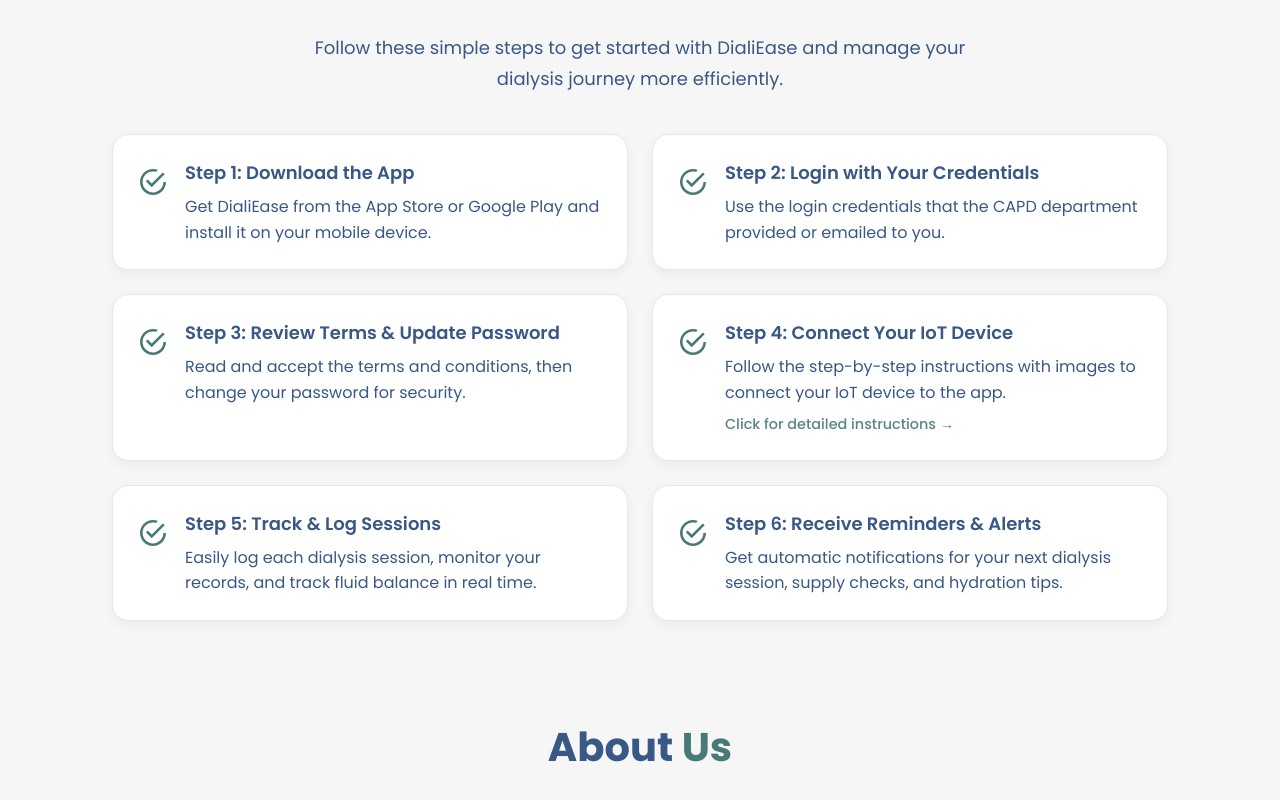
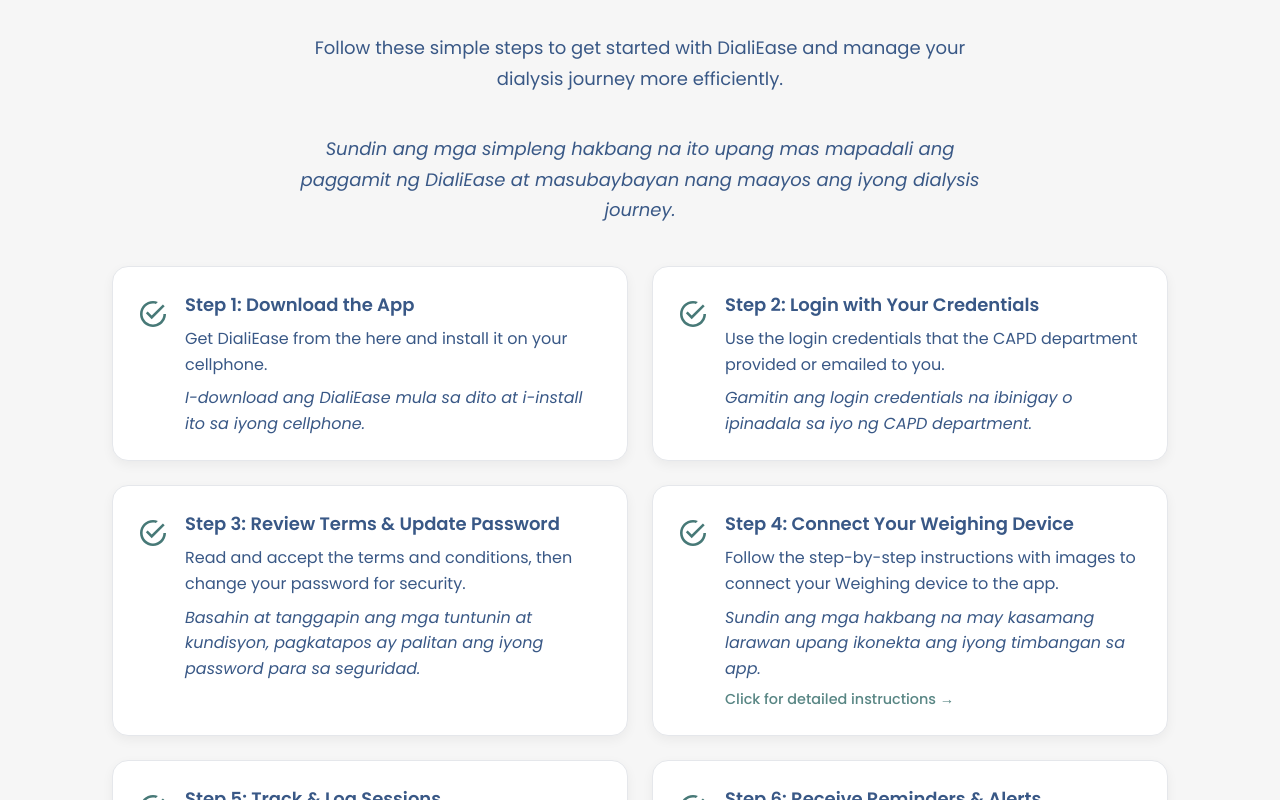
Before and after one commit to rhizzamae18/landingpage, a React (Create React App) app: page / in a window 1280 px wide. Shown: the part 1460-2260 px from the top of the page. Built offline with nearby package versions, Linux system fonts and the light colour scheme; a web font is replaced by a local one.

Commit message:
Update Works.js

```diff
--- a/src/Components/Works.js
+++ b/src/Components/Works.js
@@ -14,33 +14,45 @@
   {
     title: "Download the App",
     description:
-      "Get DialiEase from the App Store or Google Play and install it on your mobile device.",
+      "Get DialiEase from the here and install it on your cellphone.",
+    translation:
+      "I-download ang DialiEase mula sa dito at i-install ito sa iyong cellphone.",
   },
   {
     title: "Login with Your Credentials",
     description:
       "Use the login credentials that the CAPD department provided or emailed to you.",
+    translation:
+      "Gamitin ang login credentials na ibinigay o ipinadala sa iyo ng CAPD department.",
   },
   {
     title: "Review Terms & Update Password",
     description:
       "Read and accept the terms and conditions, then change your password for security.",
+    translation:
+      "Basahin at tanggapin ang mga tuntunin at kundisyon, pagkatapos ay palitan ang iyong password para sa seguridad.",
   },
   {
-    title: "Connect Your IoT Device",
+    title: "Connect Your Weighing Device",
     description:
-      "Follow the step-by-step instructions with images to connect your IoT device to the app.",
+      "Follow the step-by-step instructions with images to connect your Weighing device to the app.",
+    translation:
+      "Sundin ang mga hakbang na may kasamang larawan upang ikonekta ang iyong timbangan sa app.",
     hasModal: true,
   },
   {
     title: "Track & Log Sessions",
     description:
       "Easily log each dialysis session, monitor your records, and track fluid balance in real time.",
+    translation:
+      "Madaling i-log ang bawat dialysis session, subaybayan ang iyong mga tala, at makita ang fluid balance sa real time.",
   },
   {
     title: "Receive Reminders & Alerts",
     description:
       "Get automatic notifications for your next dialysis session, supply checks, and hydration tips.",
+    translation:
+      "Tumanggap ng awtomatikong paalala para sa susunod na dialysis session, supply checks, at mga tips sa hydration.",
   },
 ];
 
@@ -48,42 +60,52 @@
   {
     step: 1,
     title: "Prepare Your Devices",
-    description: "Ensure both your smartphone and IoT device are turned on",
-    image: step0Image, // Direct reference to imported image
+    description:
+      "Ensure both your smartphone and Weighing device are turned on",
+    translation: "Tiyaking naka-on ang iyong smartphone at Timbangan.",
+    image: step0Image,
   },
   {
     step: 2,
     title: "Configure WiFi",
     description:
-      "Once turned on the IoT device will make a portal to configure your wifi. Tap the PD-Treatment-Scale-Config",
-    image: step1Image, // Direct reference to imported image
+      "Once turned on the Weighing device will make a portal to configure your wifi. Tap the PD-Treatment-Scale-Config",
+    translation:
+      "Kapag naka-on, magbubukas ang Timbangan ng portal para sa Wi-Fi configuration. I-tap ang PD-Treatment-Scale-Config.",
+    image: step1Image,
   },
   {
     step: 3,
     title: "WiFi Manager Portal",
     description:
       "After tapping, you will now see the WifiManager Configure portal, tap the 'Configure WiFi Button'",
-    image: step2Image, // Direct reference to imported image
+    translation:
+      "Pagkatapos i-tap, makikita mo ang WifiManager Configure portal. I-tap ang 'Configure WiFi Button'.",
+    image: step2Image,
   },
   {
     step: 4,
     title: "Provide WiFi Credentials",
     description:
-      "You can  now see the available WiFi your IoT device is able to connect to. Tap the WiFi you want the IoT to connect then provide the password",
-    image: step3Image, // Direct reference to imported image
+      "You can  now see the available WiFi your Weighing device is able to connect to. Tap the WiFi you want the Weighing to connect then provide the password",
+    translation:
+      "Makikita mo na ngayon ang mga available na Wi-Fi na maaaring i-connect ang Timbangan. I-tap ang Wi-Fi na gusto mong gamitin at ilagay ang password.",
+    image: step3Image,
   },
   {
     step: 5,
     title: "Saving Credentials",
     description: "Wait, until your WiFi credentials are saved",
+    translation: "Maghintay hanggang sa ma-save ang iyong Wi-Fi credentials.",
     image: step5Image,
-    // Direct reference to imported image
   },
   {
     step: 6,
     title: "WiFi saved",
     description:
       "Now, your device is saved to your selected WiFi. You may now go to your app and check the connection",
+    translation:
+      "Na-save na ngayon ang iyong device sa napiling Wi-Fi. Maaari ka nang pumunta sa iyong app at suriin ang koneksyon.",
     image: step4Image,
   },
 ];
@@ -113,6 +135,13 @@
             Follow these simple steps to get started with DialiEase and manage
             your dialysis journey more efficiently.
           </p>
+          <p className="how-description italic" style={{ marginTop: "0.5rem" }}>
+            <em>
+              Sundin ang mga simpleng hakbang na ito upang mas mapadali ang
+              paggamit ng DialiEase at masubaybayan nang maayos ang iyong
+              dialysis journey.
+            </em>
+          </p>
 
           <div className="how-steps">
             {steps.map((step, index) => (
@@ -129,6 +158,12 @@
                     Step {index + 1}: {step.title}
                   </h3>
                   <p className="step-text">{step.description}</p>
+                  <p
+                    className="step-text italic"
+                    style={{ marginTop: "0.5rem" }}
+                  >
+                    <em>{step.translation}</em>
+                  </p>
                   {step.hasModal && (
                     <span className="step-click-hint">
                       Click for detailed instructions →
@@ -149,7 +184,10 @@
             onClick={(e) => e.stopPropagation()}
           >
             <div className="modal-header">
-              <h2>IoT Device Connection Guide</h2>
+              <h2>Weighing Device Connection Guide</h2>
+              <p style={{ marginTop: "0.25rem" }}>
+                <em>Gabay sa Pagkonekta ng Timbangan</em>
+              </p>
               <button className="close-button" onClick={closeModal}>
                 <IoClose />
               </button>
@@ -157,8 +195,17 @@
 
             <div className="modal-content">
               <p className="modal-subtitle">
-                Follow these steps to connect your IoT monitoring device to the
-                DialiEase app
+                Follow these steps to connect your Weighing monitoring device to
+                the DialiEase app
+              </p>
+              <p
+                className="modal-subtitle italic"
+                style={{ marginTop: "0.5rem" }}
+              >
+                <em>
+                  Sundin ang mga hakbang na ito upang ikonekta ang iyong
+                  Weighing monitoring device sa DialiEase app.
+                </em>
               </p>
 
               <div className="connection-steps-grid">
@@ -170,6 +217,12 @@
                     </div>
 
                     <p className="step-description">{step.description}</p>
+                    <p
+                      className="step-description italic"
+                      style={{ marginTop: "0.5rem" }}
+                    >
+                      <em>{step.translation}</em>
+                    </p>
 
                     <div className="step-image-container">
                       <img
@@ -216,13 +269,24 @@
 
               <div className="troubleshooting-section">
                 <h3>Need Help Connecting?</h3>
+                <p style={{ marginTop: "0.25rem" }}>
+                  <em>Kailangan ng tulong sa pagkonekta?</em>
+                </p>
                 <div className="troubleshooting-tips">
                   <div className="tip">
                     • Restart both devices if connection fails
+                    <br />
+                    <em style={{ marginTop: "0.25rem", display: "block" }}>
+                      • I-restart ang parehong device kung hindi makakonekta
+                    </em>
                   </div>
 
-                  <div className="tip">
+                  <div className="tip" style={{ marginTop: "0.5rem" }}>
                     • Contact CAPD Department: (555) 123-4567
+                    <br />
+                    <em style={{ marginTop: "0.25rem", display: "block" }}>
+                      • Makipag-ugnayan sa CAPD Department: (555) 123-4567
+                    </em>
                   </div>
                 </div>
               </div>
```
